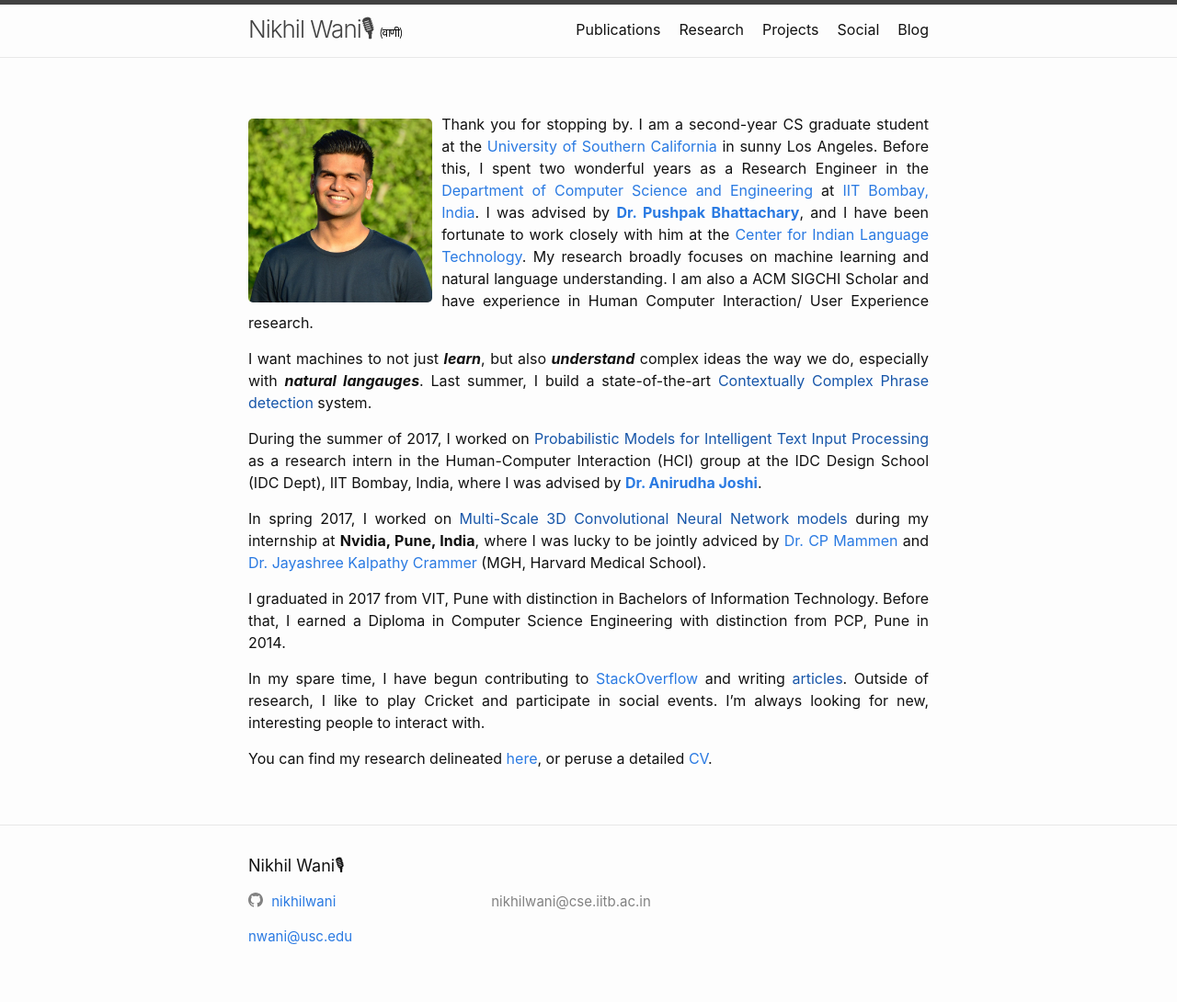
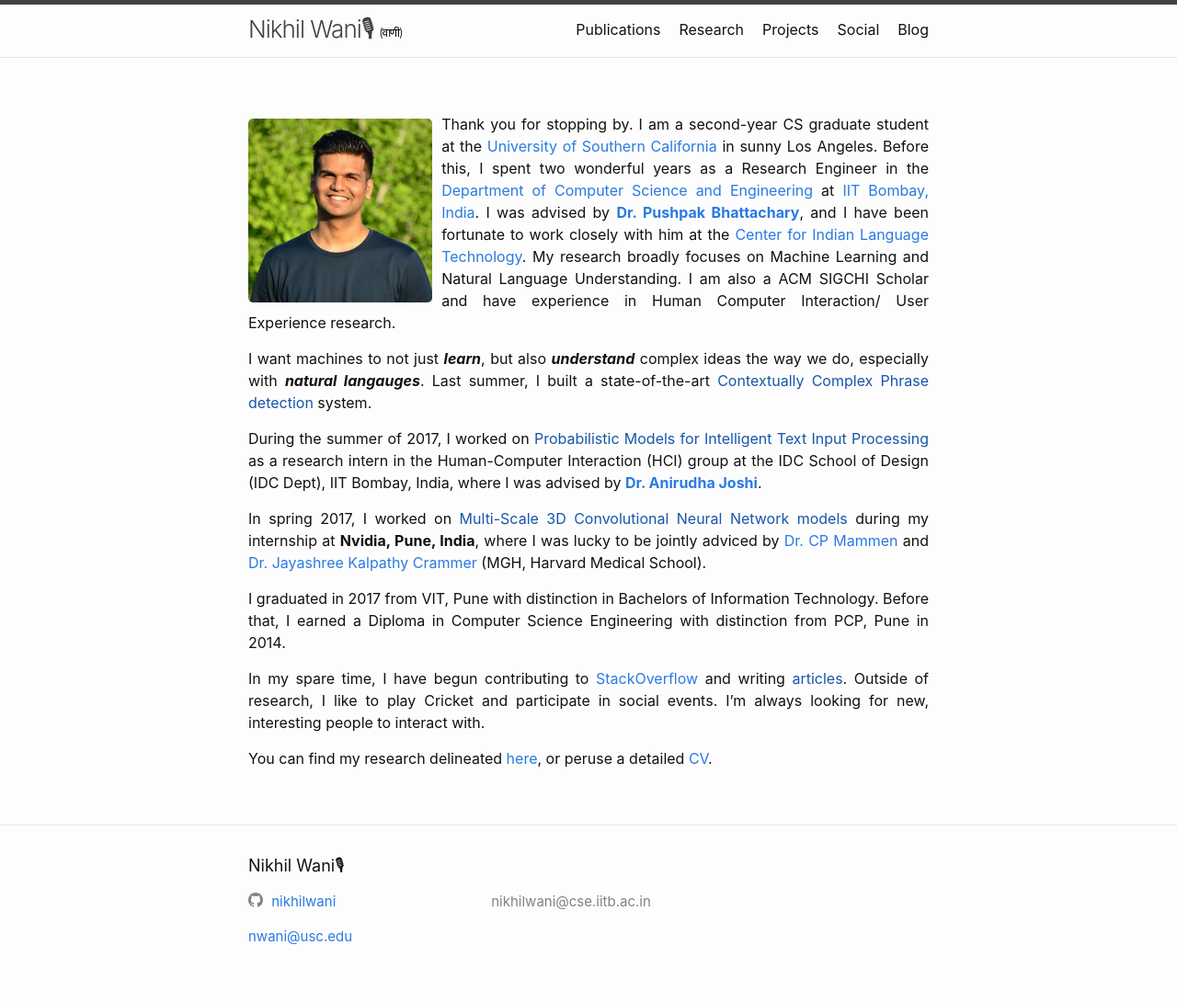
Before and after one commit to nikhilwani/nikhilwani.github.io, a Jekyll site: the page built from index.md, in a window 1280 px wide. Shown: the whole page at 92% size. Built offline with Jekyll 4.4.1, drawn with Linux system fonts in a browser that asks for light colours; comment, search, counter and statistics services are not loaded.

Commit message:
Update index.md

```diff
--- a/index.md
+++ b/index.md
@@ -65,12 +65,12 @@ body
 </div>
 
 
-Thank you for stopping by. I am a second-year CS graduate student at the [University of Southern California](https://www.usc.edu/) in sunny Los Angeles. Before this, I spent two wonderful years as a Research Engineer in the [Department of Computer Science and Engineering](https://www.cse.iitb.ac.in/) at [IIT Bombay, India](https://www.iitb.ac.in/). I was advised by **[Dr. Pushpak Bhattachary](https://www.cse.iitb.ac.in/~pb/)**, and I have been fortunate to work closely with him at the [Center for Indian Language Technology](http://www.cfilt.iitb.ac.in/). My research broadly focuses on machine learning and natural language understanding. I am also a ACM SIGCHI Scholar and have experience in Human Computer Interaction/ User Experience research.
+Thank you for stopping by. I am a second-year CS graduate student at the [University of Southern California](https://www.usc.edu/) in sunny Los Angeles. Before this, I spent two wonderful years as a Research Engineer in the [Department of Computer Science and Engineering](https://www.cse.iitb.ac.in/) at [IIT Bombay, India](https://www.iitb.ac.in/). I was advised by **[Dr. Pushpak Bhattachary](https://www.cse.iitb.ac.in/~pb/)**, and I have been fortunate to work closely with him at the [Center for Indian Language Technology](http://www.cfilt.iitb.ac.in/). My research broadly focuses on Machine Learning and Natural Language Understanding. I am also a ACM SIGCHI Scholar and have experience in Human Computer Interaction/ User Experience research.
 
- I want machines to not just ***learn***, but also ***understand*** complex ideas the way we do, especially with ***natural langauges***. Last summer, I build a state-of-the-art [Contextually Complex Phrase detection]() system.
+ I want machines to not just ***learn***, but also ***understand*** complex ideas the way we do, especially with ***natural langauges***. Last summer, I built a state-of-the-art [Contextually Complex Phrase detection]() system.
 
 
-During the summer of 2017, I worked on [Probabilistic Models for Intelligent Text Input Processing]() as a research intern in the Human-Computer Interaction (HCI) group at the IDC Design School (IDC Dept), IIT Bombay, India, where I was advised by **[Dr. Anirudha Joshi](http://www.idc.iitb.ac.in/~anirudha/){:target="_blank"}**.
+During the summer of 2017, I worked on [Probabilistic Models for Intelligent Text Input Processing]() as a research intern in the Human-Computer Interaction (HCI) group at the IDC School of Design (IDC Dept), IIT Bombay, India, where I was advised by **[Dr. Anirudha Joshi](http://www.idc.iitb.ac.in/~anirudha/){:target="_blank"}**.
 
 
 In spring 2017, I worked on [Multi-Scale 3D Convolutional Neural Network models]() during my internship at **Nvidia, Pune, India**, where I was lucky to be jointly adviced by [Dr. CP Mammen](https://in.linkedin.com/in/cp-mammen-7690735) and [Dr. Jayashree Kalpathy Crammer](https://connects.catalyst.harvard.edu/Profiles/display/Person/102986) (MGH, Harvard Medical School).
@@ -79,6 +79,6 @@ In spring 2017, I worked on [Multi-Scale 3D Convolutional Neural Network models]
 I graduated in 2017 from VIT, Pune with distinction in Bachelors of Information Technology. Before that, I earned a Diploma in Computer Science Engineering with distinction from PCP, Pune in 2014.
 
 
-In my spare time, I have begun contributing to [StackOverflow](https://stackoverflow.com/users/9370096/nikhil-wani){:target="_blank"} and writing [articles](). Outside of research, I like to play Cricket and participate in social events. I'm always looking for new, interesting people to interact with.
+In my spare time, I have begun contributing to [StackOverflow](https://stackoverflow.com/users/9370096/nikhil-wani.){:target="_blank"} and writing [articles](). Outside of research, I like to play Cricket and participate in social events. I'm always looking for new, interesting people to interact with.
 
 You can find my research delineated [here](http://localhost:4000/research/), or peruse a detailed [CV](http://localhost:4000/research/).
```
